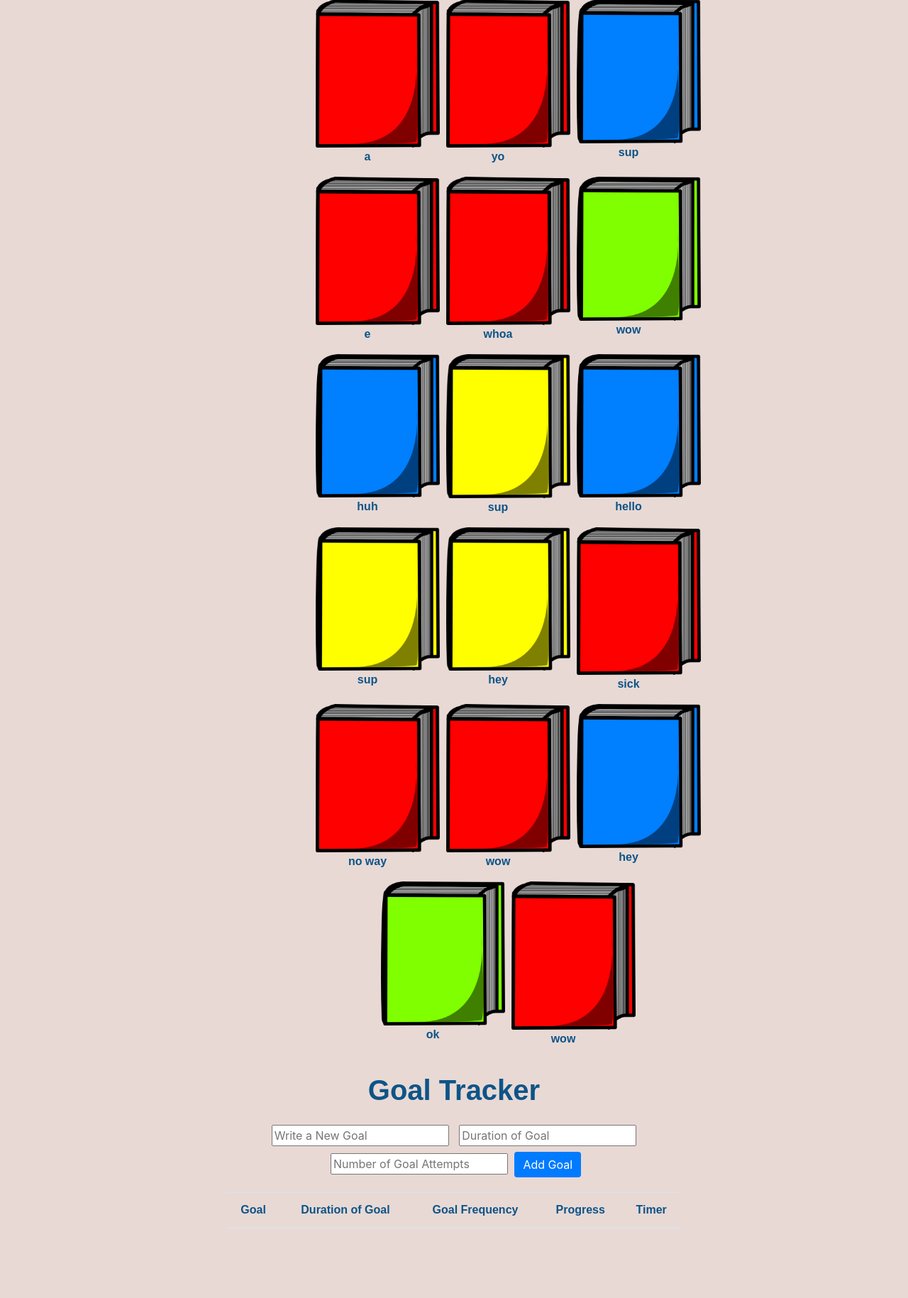
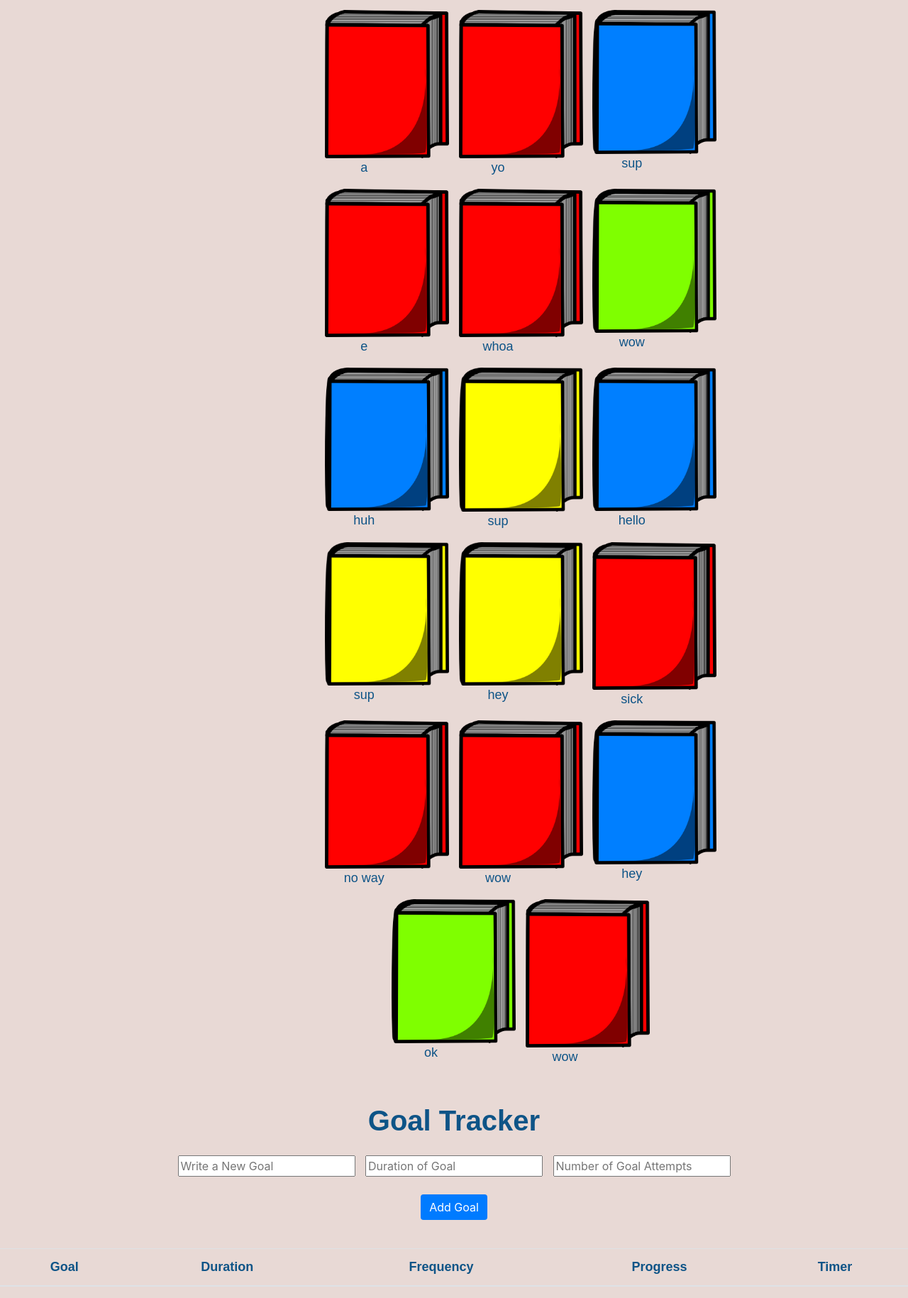
Before and after one commit to NickG35/Goalify, a Django app: page / in a window 1280 px wide. Shown: the part 1319-3148 px from the top of the page at 71% size. Before the commit the page ends 3050 px from the top, so only its background shows below. Run offline with Django 4.2, Linux system fonts and the light colour scheme; a user stored in the database is signed in; data comes from the database, SQL or seed files in the repository; both versions use the stored data as it was after the commit; lists and menus that the app fills with data are empty; some libraries are stand-ins or nearby versions.

Commit message:
making site mobile responsive and adjusting widths and margins

```diff
--- a/Capstone/Goalify/forms.py
+++ b/Capstone/Goalify/forms.py
@@ -29,8 +29,8 @@ class EntryForm(ModelForm):
         self.fields['content'].label = ""
         self.fields['date'].widget = forms.HiddenInput()
         self.fields['journal'].widget = forms.HiddenInput()
-        self.fields['content'].widget = forms.Textarea(attrs={'rows': 10, 'cols': 60, 'placeholder': "Write New Journal Entry"})
-
+        self.fields['content'].widget = forms.Textarea(attrs={'rows': 12, 'cols': 52, 'placeholder': "Write New Journal Entry"})
+        self.fields['content'].widget.attrs['id'] = "entry_content"
 
 
 class GoalForm(ModelForm):
--- a/Capstone/Goalify/static/Goalify/styles.css
+++ b/Capstone/Goalify/static/Goalify/styles.css
@@ -1,12 +1,14 @@
+@import url('style.css');
+
 body {
     background-color: #E8D9D5;
 }
 #journal-design{
-    width: 175px;
+    width: 40px;
 }
 
 #journal-design_big{
-    width: 375px;
+    width: 150px;
 }
 
 .journal-form{
@@ -17,9 +19,15 @@ body {
 
 }
 
+#submit_button {
+    margin-top: 20px;
+    margin-bottom: 20px;
+}
+
 #books {
     text-align: center;
 }
+
 
 .buttony {
     margin-left: auto;
@@ -60,19 +70,28 @@ body {
 .goal-form {
     text-align: center;
     margin-bottom: 20px;
-    width: 50%;
     margin-left: auto;
     margin-right: auto;
     text-align: center;
 }
 
 .table {
-    width: 50%;
+    width: 100%;
     margin-left: auto;
     margin-right: auto;
     text-align: center;
 }
 
+#table {
+        width: 100%;
+        margin-left: auto;
+        margin-right: auto;
+        text-align: center;
+}
+
+.color_picker {
+    margin-top: 20px;
+}
 .color {
 
     width: 30px;
@@ -149,29 +165,29 @@ h1{
 }
 
 .journal-name {
+    text-align: center;
     text-decoration: none;
     font-family: Arial, Helvetica, sans-serif;
-    font-weight: bold;
+    font-size:14px;
     color: #0e5487;
 }
 
 .locked-text {
     color: #0e5487;
 }
-.journal-name:hover {
-    color: black;
-}
+
 
 .table_info {
     font-family: Arial, Helvetica, sans-serif;
+    font-size: 13px;
     font-weight: bold;
     color: #0e5487;
 }
 
-
 .table_result {
     font-family: Arial, Helvetica, sans-serif;
     color: #0e5487;
+    font-size: 12px;
 }
 
 #goals{
@@ -263,13 +277,118 @@ h2{
     margin-top: 20px;
 }
 
+
 .navbar {
+    width: 100%;
     background-color: #0e5487;
 }
 
-#logo {
+#entry_content {
+    width: 350px;
+    height: 336px;
+}
+
+@media(min-width: 900px) {
+    #journal-design_big {
+        width: 375px;
+    }
+
+    #journal-design {
+        width: 175px;
+    }
+
+    .color_picker {
+        margin-top: 200px;
+        margin-bottom: 200px;
+    }
+
+    .row {
+        width: 55%;
+        margin-left: 350px;
+        justify-content: center;
+    }
+
+    .table_info {
+        font-size:18px;
+        font-family: Arial, Helvetica, sans-serif;
+        font-weight: bold;
+        color: #0e5487;
+    }
+
+
+    .table_result {
+        font-family: Arial, Helvetica, sans-serif;
+        color: #0e5487;
+        font-size: 15px;
+    }
+
+    .time_border {
+        border: 15px solid #0e5487;
+        border-radius: 100%;
+        width: 500px;
+        height: 500px;
+        margin-left: auto;
+        margin-right: auto;
+    }
+
+    .moving_time {
+        font-family: monospace;
+        text-align: center;
+        font-size: 100px;
+        margin: 20px;
+        margin-top: 150px;
+        margin-bottom: 150px;
+        color: #0e5487;
+    }
+
+    #entry_content {
+        width: 445px;
+        height: 336px;
+    }
+
+    .card{
+        width: 450px;
+        text-align: center;
+        margin-left: auto;
+        margin-right: auto;
+        height: 550px;
+        margin-top: 25px;
+    }
+
+    .header {
+        font-size: 40px;
+    }
+
+    .journal-name {
+        font-size: 18px;
+    }
+
+    .table {
+        width: 100%;
+        margin-left: auto;
+        margin-right: auto;
+        text-align: center;
+    }
+
+    #table {
+        width: 100%;
+        margin-left: auto;
+        margin-right: auto;
+        text-align: center;
+    }
+
+
+    .navbar {
+        width: 100%;
+        background-color: #0e5487;
+    }
+
+    .form-control {
+    display: flex;
     margin-left: auto;
     margin-right: auto;
-    justify-self: center;
-    text-align: center;
+    width: 500px;
 }
+
+
+}
--- a/Capstone/Goalify/templates/goalify/history.html
+++ b/Capstone/Goalify/templates/goalify/history.html
@@ -2,7 +2,7 @@
 
 {% block body %}
 <h1 class="header">Goals Completed</h1>
-<table class="table">
+<table class="table table-striped">
     <thead>
       <tr>
         <th class="table_info" scope="col">Goal</th>
--- a/Capstone/Goalify/templates/goalify/index.html
+++ b/Capstone/Goalify/templates/goalify/index.html
@@ -50,30 +50,34 @@
         </form>
     </div>
     <h1 class="header">Your Journals</h1>
-    <div class="row" id="books">
+        <div class="row row-cols-5 py-3" id="books">
             {% for journal in journals %}
-            <div class="col-md-3 ml-1 mr-1">
+                <div class="col mx-4">
                     <img id="journal-design" src="{{ journal.journal_style.url }}">
                     <p><a class="journal-name" href= "{% url 'entry' journal_id=journal.id %}">{{ journal.journal_name }}</a></p>
                 </div>
             {% endfor %}
         </div>
+
     <h1 class="header">Goal Tracker</h1>
     <div class="goal-form">
         <form action="" method="POST">
             {% csrf_token %}
             {{ formo }}
+            <div class="goal_submit">
                 <button type="submit" id="submit_button" class="btn btn-primary">Add Goal</button>
+            </div>
         </form>
     </div>
-    <table class="table">
+    <div class="goal-table">
+        <table class="table table-striped" id="table">
             <thead>
             <tr>
                 <th class="table_info" scope="col">Goal</th>
-            <th class="table_info" scope="col">Duration of Goal</th>
-            <th class="table_info" scope="col">Goal Frequency</th>
+                <th class="table_info" scope="col">Duration</th>
+                <th class="table_info" scope="col">Frequency</th>
                 <th class="table_info" scope="col">Progress</th>
-            <th class="table_info">Timer</th>
+                <th class="table_info" scope="col">Timer</th>
             </tr>
             </thead>
             <tbody>
@@ -83,10 +87,8 @@
                     <td class="table_result">{{ goal.goal_time }} minutes</td>
                     <td class="table_result">{{ goal.frequency }}</td>
                     <td class="table_result"><span id="goal_start_{{goal.id}}">{{ goal.progress_start }}</span>/<span id="goal_end_{{goal.id}}">{{ goal.progress_total }}</span></td>
-                <td class="table_result" id="timey_{{goal.id}}">
-                    <a href= "{% url 'timer' timer_id=goal.id %}"><i class="fa-regular fa-circle-play" style="color: #0e5487;"></i></a>
-                </td>
-                <td>
+                    <td class="table_result" id="timey_{{goal.id}}"><a href= "{% url 'timer' timer_id=goal.id %}"><i class="fa-regular fa-circle-play" style="color: #0e5487;"></i></a></td>
+                    <td class="goal-forms">
                         <form id='log_{{goal.id}}' action="{% url 'history' %}" method="POST">
                             {% csrf_token %}
                             <input type="hidden" name="user" value="{{goal.user}}">
@@ -104,6 +106,10 @@
                     const id = '{{ goal.id }}';
                     const span1 = document.getElementById(`goal_start_${id}`);
                     const span2 = document.getElementById(`goal_end_${id}`);
+                    const hidden_table = document.querySelectorAll('.goal-forms');
+                    hidden_table.forEach(function(table){
+                        table.style.display = 'none';
+                    });
 
                     if(span1.innerText === span2.innerText) {
                         document.getElementById(`log_${id}`).style.display = 'block';
@@ -120,4 +126,5 @@
             {% endfor %}
             </tbody>
         </table>
+    </div>
 {% endblock %}
--- a/Capstone/Goalify/templates/goalify/layout.html
+++ b/Capstone/Goalify/templates/goalify/layout.html
@@ -3,6 +3,8 @@
 <html lang="en">
 <head>
     <title>{% block title %} Goalify {% endblock %}</title>
+    <meta charset="UTF-8">
+    <meta name="viewport" content="width=device-width, initial-scale=1">
     <link rel="stylesheet" href="https://stackpath.bootstrapcdn.com/bootstrap/4.4.1/css/bootstrap.min.css" integrity="sha384-Vkoo8x4CGsO3+Hhxv8T/Q5PaXtkKtu6ug5TOeNV6gBiFeWPGFN9MuhOf23Q9Ifjh" crossorigin="anonymous">
     <link href="{% static 'Goalify/styles.css' %}" rel="stylesheet">
     <script src="https://code.jquery.com/jquery-3.2.1.slim.min.js" integrity="sha384-KJ3o2DKtIkvYIK3UENzmM7KCkRr/rE9/Qpg6aAZGJwFDMVNA/GpGFF93hXpG5KkN" crossorigin="anonymous"></script>
@@ -15,34 +17,28 @@
         <div class="container-fluid">
           {% if user.is_authenticated %}
           <a class="navbar-brand" href="{% url 'index' %}"><i class="fa-solid fa-house" style="color: #E8D9D5;"></i></a>
-          <button class="navbar-toggler" type="button" data-bs-toggle="collapse" data-bs-target="#navbarNavDropdown" aria-controls="navbarNavDropdown" aria-expanded="false" aria-label="Toggle navigation">
-            <span class="navbar-toggler-icon"></span>
-          </button>
           {% endif %}
-          <div class="collapse navbar-collapse" id="navbarNavDropdown">
-            <ul class="navbar-nav">
+            <ul class="navbar-nav mr-auto">
               {% if user.is_authenticated %}
               <li class="nav-item">
                 <a class="nav-link active" aria-current="page" href="{% url 'history' %}"><i class="fa-solid fa-clock-rotate-left fa-lg" style="color: #E8D9D5;"></i></a>
               </li>
             </ul>
             {% endif %}
-            <div class="container-fluid">
-              <div class="navbar-nav mx-auto">
-                <span id="logo" style="color:#E8D9D5" class="nav-link"><i class="fa-brands fa-guilded" style="color: #E8D9D5"></i>oalify</span>
-              </div>
-            </div>
-            {% if user.is_authenticated %}
+              <ul class="navbar-nav ml-auto mr-auto">
+                  <li style="color:#E8D9D5" id="lo" class="nav-item">
+                    <i class="fa-brands fa-guilded" stgoyle="color: #E8D9D5"></i>oalify</li>
+                  </li>
+              </ul>
+              {% if user.is_authenticated %}
               <ul class="navbar-nav ml-auto">
                 <li class="nav-item">
                   <a class="nav-link" href="{% url 'logout' %}"><i class="fa-solid fa-right-from-bracket fa-lg" style="color: #E8D9D5;"></i></a>
                 </li>
               </ul>
-            {% endif %}
-            </ul>
-        </div>
-    </div>
-</nav>
+              {% endif %}
+            </div>
+      </nav>
     <div class="body">
         {% block body %}
         {% endblock %}
--- a/Capstone/Goalify/templates/goalify/register.html
+++ b/Capstone/Goalify/templates/goalify/register.html
@@ -5,7 +5,7 @@
 <h2>Register</h2>
 
 {% if message %}
-    <div>{{ message }}</div>
+    <div class="message">{{ message }}</div>
 {% endif %}
 <form action="{% url 'register' %}" method="post">
     {% csrf_token %}
```
Also changed, not shown: other parts of Capstone/Goalify/static/Goalify/styles.css (+19 -22 lines), Capstone/Goalify/templates/goalify/entries.html (+12 -5 lines), Capstone/db.sqlite3. Lines whose indentation alone changed are shown as unchanged.
